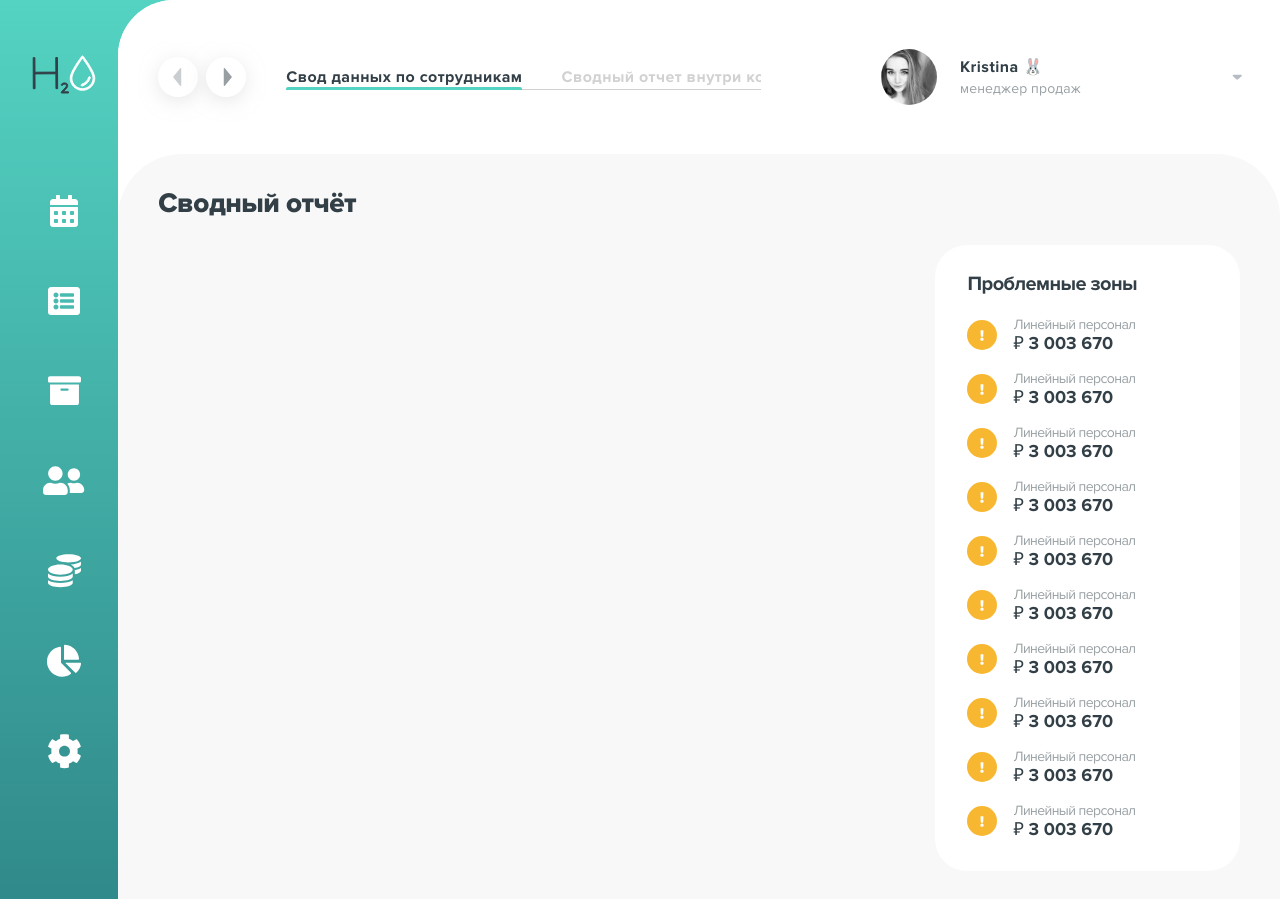
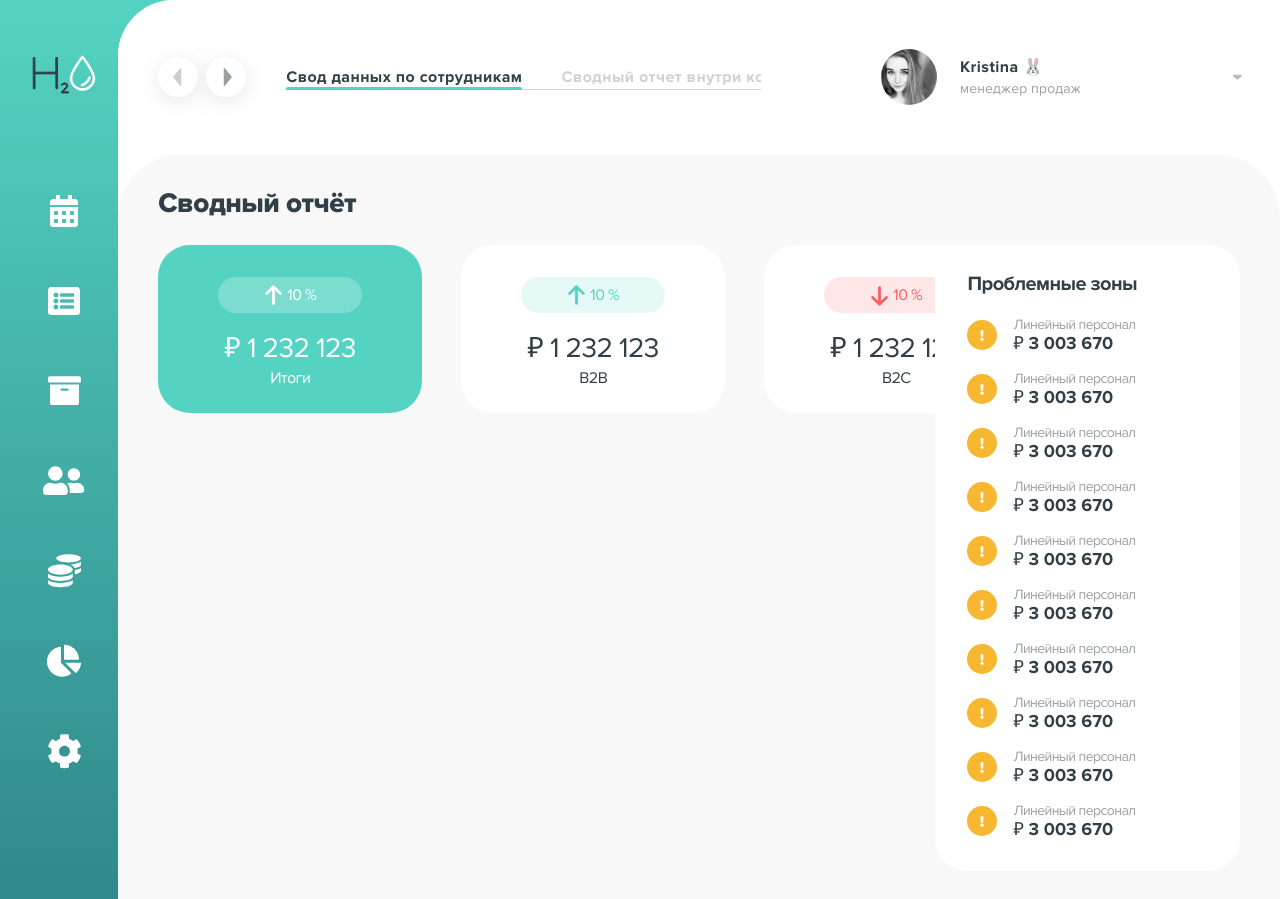
Before and after one commit to efshchogolev/h2o-test, a React (Vite) app: page / in a window 1280 px wide. Built offline with nearby package versions, Linux system fonts and the light colour scheme.

Commit message:
feat: add Statistics tabs

```diff
--- a/src/components/Analytics/Analytics.module.scss
+++ b/src/components/Analytics/Analytics.module.scss
@@ -28,13 +28,18 @@
       calc(30% - 20px),
       414px
     );
-  grid-template-rows: 168px 426px;
+  grid-template-rows: 626px;
   column-gap: 40px;
   row-gap: 32px;
   box-sizing: border-box;
 }
 
 .problems {
-  grid-row: 1 / span 2;
+  grid-row: 1 ;
   grid-column: 2;
 }
+
+.statistics {
+  grid-row: 1;
+  grid-column: 1;
+}
--- a/src/components/Analytics/Analytics.tsx
+++ b/src/components/Analytics/Analytics.tsx
@@ -1,12 +1,13 @@
 import s from './Analytics.module.scss'
 import Problems from '../Problems/Problems.tsx'
+import Statistics from '../Statistics/Statistics.tsx'
 
 const Analytics = () => {
   return (
     <main className={s.analytics}>
       <h1 className={s.title}>Сводный отчёт</h1>
       <section className={s.horizontalGrid}>
-        <article></article>
+        <Statistics className={s.statistics} />
         <Problems className={s.problems} />
       </section>
     </main>
--- /dev/null
+++ b/src/components/ChartTabs/ChartTabs.module.scss
@@ -0,0 +1,100 @@
+@use './../../styles/mixins';
+@use './../../styles/variables' as *;
+
+.tabList {
+  display: flex;
+  align-items: center;
+  gap: 39px;
+  height: 168px;
+}
+
+.tab {
+  @include mixins.card;
+  display: flex;
+  flex-direction: column;
+  border: none;
+  min-width: 264px;
+  height: 100%;
+  padding: 32px;
+  align-items: center;
+  cursor: pointer;
+
+  &_active {
+    color: $main-white;
+    background-color: $main-turquoise;
+  }
+
+  outline: none;
+}
+
+.percentage {
+  border-radius: 24px;
+  display: flex;
+  align-items: center;
+  justify-content: center;
+  gap: 4px;
+  margin-bottom: 13px;
+  width: 144px;
+
+  &_good {
+    color: $main-turquoise;
+    background-color: rgba($main-turquoise, 0.15);
+
+    & * {
+      fill: $main-turquoise;
+    }
+  }
+
+  &_bad {
+    color: $main-red;
+    background-color: rgba($main-red, 0.15);
+
+    & * {
+      fill: $main-red;
+    }
+  }
+
+  &_active {
+    color: $main-white;
+    background-color: rgba($background-gray, 0.25);
+
+    & * {
+      fill: $main-white;
+    }
+  }
+}
+
+.percentageText {
+  font-weight: 600;
+  font-size: 16px;
+  line-height: 36px;
+  letter-spacing: -0.56px;
+}
+
+.amount {
+  font-weight: 600;
+  font-size: 28px;
+  line-height: 44px;
+  letter-spacing: -0.56px;
+  color: $main-black;
+
+  &_active {
+    color: $main-white;
+  }
+}
+
+.name {
+  font-weight: 600;
+  font-size: 16px;
+  line-height: 100%;
+  letter-spacing: -0.56px;
+  color: $main-black;
+
+  &_active {
+    color: $main-white;
+  }
+}
+
+.arrowBad {
+  transform: rotate(180deg);
+}
--- /dev/null
+++ b/src/components/ChartTabs/ChartTabs.tsx
@@ -0,0 +1,80 @@
+import s from './ChartTabs.module.scss'
+import { Tab, TabGroup, TabList, TabPanel, TabPanels } from '@headlessui/react'
+import cn from 'classnames'
+import { ChartTabsProps } from '../../@types'
+import IconComponent from '../IconComponent/IconComponent.tsx'
+import getNormalizedAmount from '../../helpers/getNormalizedAmount.ts'
+
+const TABS = [
+  {
+    name: 'results',
+    label: 'Итоги',
+    amount: 1232123,
+    percentage: 10,
+    isBad: false,
+  },
+  {
+    name: 'b2b',
+    label: 'B2B',
+    amount: 1232123,
+    percentage: 10,
+    isBad: false,
+  },
+  {
+    name: 'b2c',
+    label: 'B2C',
+    amount: 1232123,
+    percentage: 10,
+    isBad: true,
+  },
+]
+
+const ChartTabs = (props: ChartTabsProps) => {
+  // const { isBad, percentage, name, amount } = props
+
+  return (
+    <TabGroup className={s.tabs}>
+      <TabList className={s.tabList}>
+        {TABS.map((tab, index) => (
+          <Tab
+            key={tab.name}
+            className={({ selected }) => cn(s.tab, selected && s.tab_active)}
+          >
+            {({ selected }) => (
+              <>
+                <div
+                  className={cn(
+                    s.percentage,
+                    tab.isBad ? s.percentage_bad : s.percentage_good,
+                    selected && s.percentage_active,
+                  )}
+                >
+                  <IconComponent
+                    width={19}
+                    height={21}
+                    iconName={'arrow'}
+                    className={cn(tab.isBad && s.arrowBad)}
+                  />
+                  <span
+                    className={s.percentageText}
+                  >{`${tab.percentage} %`}</span>
+                </div>
+                <span
+                  className={cn(s.amount, selected && s.amount_active)}
+                >{`₽  ${getNormalizedAmount(tab.amount)}`}</span>
+                <span className={cn(s.name, selected && s.name_active)}>
+                  {tab.label}
+                </span>
+              </>
+            )}
+          </Tab>
+        ))}
+      </TabList>
+      <TabPanels>
+        <TabPanel></TabPanel>
+      </TabPanels>
+    </TabGroup>
+  )
+}
+
+export default ChartTabs
--- a/src/components/CircleNavigateButton/CircleNavigateButton.tsx
+++ b/src/components/CircleNavigateButton/CircleNavigateButton.tsx
@@ -11,7 +11,7 @@ const CircleNavigateButton = (props: CircleNavigateButtonProps) => {
       className={cn(s.button, right && s.button_right)}
       disabled={disabled}
     >
-      <IconComponent width={9} height={20} iconName={'arrow'} />
+      <IconComponent width={9} height={20} iconName={'buttonArrow'} />
     </button>
   )
 }
--- a/src/components/IconComponent/IconComponent.tsx
+++ b/src/components/IconComponent/IconComponent.tsx
@@ -7,9 +7,10 @@ import Team from '../../assets/team.svg?react'
 import Money from '../../assets/money.svg?react'
 import PieChart from '../../assets/pieChart.svg?react'
 import Gear from '../../assets/gear.svg?react'
-import Arrow from '../../assets/arrow.svg?react'
+import ButtonArrow from '../../assets/buttonArrow.svg?react'
 import DropdownArrow from '../../assets/dropdownarrow.svg?react'
 import ExclamationMark from '../../assets/exclamation.svg?react'
+import Arrow from '../../assets/arrow.svg?react'
 import { IconProps } from '../../@types'
 import cn from 'classnames'
 import s from './IconComponent.module.scss'
@@ -47,8 +48,8 @@ const IconComponent = (props: IconProps) => {
     case 'gear': {
       return <Gear {...iconProps} />
     }
-    case 'arrow': {
-      return <Arrow {...iconProps} />
+    case 'buttonArrow': {
+      return <ButtonArrow {...iconProps} />
     }
     case 'dropdownArrow': {
       return <DropdownArrow {...iconProps} />
@@ -56,6 +57,9 @@ const IconComponent = (props: IconProps) => {
     case 'exclamationMark': {
       return <ExclamationMark {...iconProps} />
     }
+    case 'arrow': {
+      return <Arrow {...iconProps} />
+    }
     default:
       return null
   }
--- /dev/null
+++ b/src/components/Statistics/Statistics.module.scss
@@ -0,0 +1,7 @@
+@use './../../styles/mixins';
+@use './../../styles/variables' as *;
+
+.statistics {
+  display: flex;
+  flex-direction: column;
+}
--- /dev/null
+++ b/src/components/Statistics/Statistics.tsx
@@ -0,0 +1,16 @@
+import s from './Statistics.module.scss'
+import ChartTabs from '../ChartTabs/ChartTabs.tsx'
+import { StatisticsProps } from '../../@types'
+import cn from 'classnames'
+
+const Statistics = (props: StatisticsProps) => {
+  const { className } = props
+
+  return (
+    <article className={cn(s.statistics, className)}>
+      <ChartTabs percentage={10} name={'asdas'} amount={12312312} />
+    </article>
+  )
+}
+
+export default Statistics
```
Also changed, not shown: src/@types/index.ts (+13 -1 lines), src/assets/arrow.svg, src/assets/buttonArrow.svg (added).
